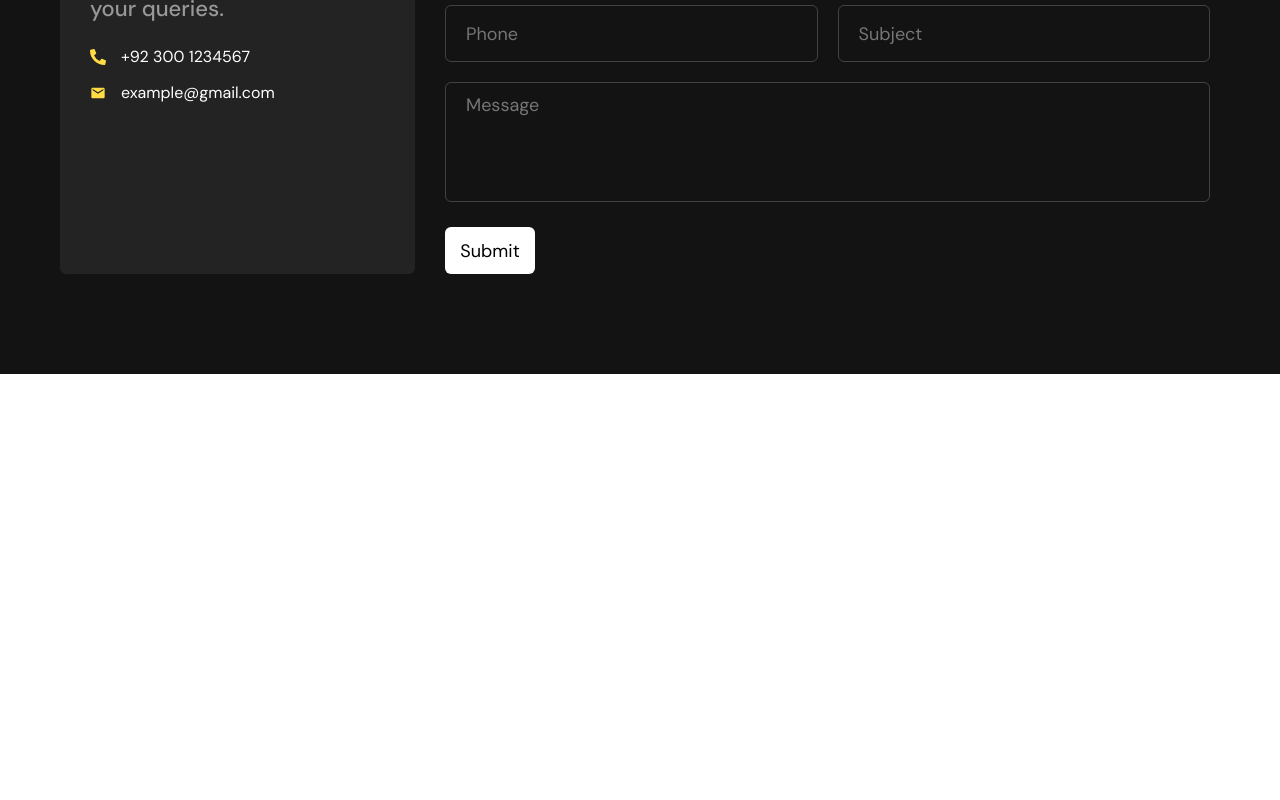
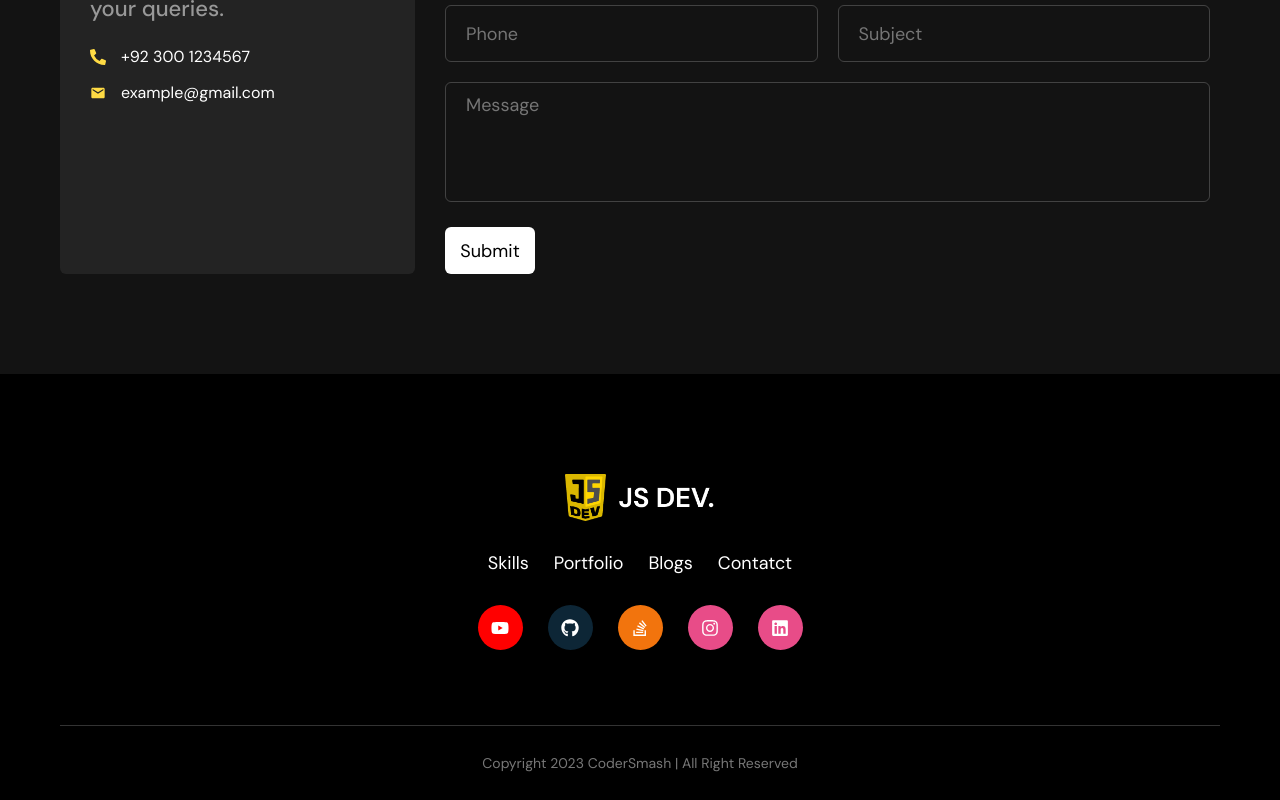
Before and after one commit to muhammadbilal254/react-portfolio-project1, a React (Create React App) app: page / in a window 1280 px wide. Shown: the part 3685-4485 px from the top of the page. Before the commit the page ends 4059 px from the top, so only its background shows below. Built offline with nearby package versions, Linux system fonts and the light colour scheme.

Commit message:
Complete Footer Section

```diff
--- a/src/App.js
+++ b/src/App.js
@@ -7,6 +7,7 @@ import Skill from "./components/skill";
 import Portfolio from "./components/portfolio";
 import Blogs from "./components/blogs/";
 import Contact from "./components/contact";
+import Footer from "./components/footer";
 
 const App = () => {
   return (
@@ -16,6 +17,7 @@ const App = () => {
       <Portfolio />
       <Blogs />
       <Contact />
+      <Footer />
     </div>
   );
 };
--- /dev/null
+++ b/src/components/footer/index.jsx
@@ -0,0 +1,87 @@
+import React from "react";
+import Section from "../shared/section";
+import SocialIcon from "./social-icon";
+import { scrollToSection } from "../utils/helper";
+
+import {
+  FaYoutube,
+  FaGithub,
+  FaLinkedin,
+  FaStackOverflow,
+  FaInstagram,
+} from "react-icons/fa";
+
+import "./style.scss";
+import Logo from "../../images/logo.png";
+
+const Footer = () => {
+  return (
+    <Section background={"dark"} className="footer">
+      <div className="footer-content-wrapper">
+        <div className="footer-logo">
+          <img src={Logo} alt="Logo" />
+        </div>
+        <ul className="footer-menu">
+          <li
+            className="footer-menu-item"
+            onClick={() => scrollToSection("skill")}
+          >
+            Skills
+          </li>
+          <li
+            className="footer-menu-item"
+            onClick={() => scrollToSection("portfolio")}
+          >
+            Portfolio
+          </li>
+          <li
+            className="footer-menu-item"
+            onClick={() => scrollToSection("blogs")}
+          >
+            Blogs
+          </li>
+          <li
+            className="footer-menu-item"
+            onClick={() => scrollToSection("contact")}
+          >
+            Contatct
+          </li>
+        </ul>
+        <div className="social-icons">
+          <SocialIcon
+            color="#FF0000"
+            icon={<FaYoutube />}
+            link={"https://www.youtube.com/"}
+          />
+          <SocialIcon
+            color={"#0d2636"}
+            icon={<FaGithub />}
+            link={"https://www.github.com/"}
+          />
+          <SocialIcon
+            color={"#f2740d"}
+            icon={<FaStackOverflow />}
+            link={"https://www.github.com/"}
+          />
+          <SocialIcon
+            color="#E84C88"
+            icon={<FaInstagram />}
+            link={"https://www.github.com/"}
+          />
+          <SocialIcon
+            color="#E84C88"
+            icon={<FaLinkedin />}
+            link={"https://www.github.com/"}
+          />
+        </div>
+        <div className="bottom-bar">
+          <div className="copyright-text">
+            Copyright 2023 CoderSmash | All Right Reserved
+          </div>
+        </div>
+      </div>
+    </Section>
+  );
+};
+
+export default Footer;
--- /dev/null
+++ b/src/components/footer/social-icon/index.jsx
@@ -0,0 +1,17 @@
+import React from "react";
+
+const SocialIcon = ({ color, icon, link }) => {
+  return (
+    <div
+      className="social-icon "
+      style={{ backgroundColor: color }}
+      onClick={() => {
+        window.open(link, "_blank");
+      }}
+    >
+      {icon}
+    </div>
+  );
+};
+
+export default SocialIcon;
--- /dev/null
+++ b/src/components/footer/style.scss
@@ -0,0 +1,71 @@
+@import "../../style-config/mixins.scss";
+@import "../../style-config/variable.scss";
+
+.footer {
+  padding-bottom: 0;
+}
+
+.footer-content-wrapper {
+  display: flex;
+  flex-direction: column;
+  align-items: center;
+  width: 100%;
+  .footer-logo {
+    width: 150px;
+    img {
+      display: block;
+      width: 100%;
+    }
+  }
+  .footer-menu {
+    margin: 0;
+    padding: 0;
+    list-style-type: none;
+    display: flex;
+    align-items: center;
+    margin-top: 30px;
+    .footer-menu-item {
+      @include typography(18px, 400, 24px);
+      color: $white;
+      margin: 0 12.5px;
+      cursor: pointer;
+      &:hover {
+        opacity: 0.5;
+      }
+    }
+  }
+  .social-icons {
+    display: flex;
+    align-items: center;
+    margin-top: 30px;
+    .social-icon {
+      width: 45px;
+      height: 45px;
+      display: flex;
+      align-items: center;
+      border-radius: 50%;
+      justify-content: center;
+      color: $white;
+      font-size: 18px;
+      cursor: pointer;
+      margin: 0 12.5px;
+      &:hover {
+        opacity: 0.5;
+      }
+    }
+  }
+  .bottom-bar {
+    width: 100%;
+    height: 75px;
+    display: flex;
+    justify-content: center;
+    align-items: center;
+    border-top: 1px solid rgba(255, 255, 255, 0.2);
+    text-align: center;
+    margin-top: 75px;
+    .copyright-text {
+      color: #777777;
+      @include typography(14px, 400, 22px);
+    }
+  }
+}
--- a/src/components/intro/intro-content/index.jsx
+++ b/src/components/intro/intro-content/index.jsx
@@ -6,6 +6,7 @@ import "./style.scss";
 import hand from "../../../images/hand.png";
 import girl from "../../../images/girl.png";
 import CallToAction from "../../shared/CallToAction";
+import { scrollToSection } from "../../utils/helper";
 
 const IntroContent = () => {
   return (
@@ -26,7 +27,10 @@ const IntroContent = () => {
             A frontend Web application with more than one year of Expirence. I
             am working with Reactjs, twilwind css and many more tools.
           </p>
-          <CallToAction text={"Contact US"} />
+          <CallToAction
+            text={"Contact US"}
+            action={() => scrollToSection("contact")}
+          />
         </div>
         <div className="right-col">
           <img src={girl} alt="Girl" />
--- a/src/components/intro/navigation-bar/navbar.js
+++ b/src/components/intro/navigation-bar/navbar.js
@@ -1,6 +1,7 @@
 import React from "react";
 import "./style.scss";
 import CallToAction from "../../shared/CallToAction";
+import { scrollToSection } from "../../utils/helper";
 
 import logo from "../../../images/logo.png";
 
@@ -11,10 +12,28 @@ const Navbar = () => {
         <img src={logo} alt="logo" />
       </div>
       <div className="navigation">
-        <span className="navigation-item">Skills</span>
-        <span className="navigation-item">Portfolio</span>
-        <span className="navigation-item">Blogs</span>
-        <CallToAction text="Contact Us" />
+        <span
+          className="navigation-item"
+          onClick={() => scrollToSection("skill")}
+        >
+          Skills
+        </span>
+        <span
+          className="navigation-item"
+          onClick={() => scrollToSection("portfolio")}
+        >
+          Portfolio
+        </span>
+        <span
+          className="navigation-item"
+          onClick={() => scrollToSection("blogs")}
+        >
+          Blogs
+        </span>
+        <CallToAction
+          text="Contact Us"
+          action={() => scrollToSection("contact")}
+        />
       </div>
     </div>
   );
--- a/src/components/portfolio/index.jsx
+++ b/src/components/portfolio/index.jsx
@@ -93,7 +93,7 @@ const Portfolio = () => {
   };
 
   return (
-    <Section id={"portflio"} title={"Check My Portfolio"} background={"light"}>
+    <Section id={"portfolio"} title={"Check My Portfolio"} background={"light"}>
       <div className="portfolio-content-wrapper">
         <Filter filterProjects={(tag) => filterProjects(tag)} />
         <Showcase data={projects} transition={transition} />
--- a/src/components/shared/CallToAction/index.jsx
+++ b/src/components/shared/CallToAction/index.jsx
@@ -4,7 +4,7 @@ import Arrow from "../arrow";
 
 const CallToAction = ({ text, action, icon }) => {
   return (
-    <div className="call-to-action">
+    <div className="call-to-action" onClick={action}>
       <span className="text">{text}</span>
       {icon ? <div className="icon">{icon}</div> : <Arrow />}
     </div>
--- /dev/null
+++ b/src/components/utils/helper.js
@@ -0,0 +1,3 @@
+export const scrollToSection = (goto) => {
+  document.getElementById(goto).scrollIntoView({ behavior: "smooth" });
+};
```
